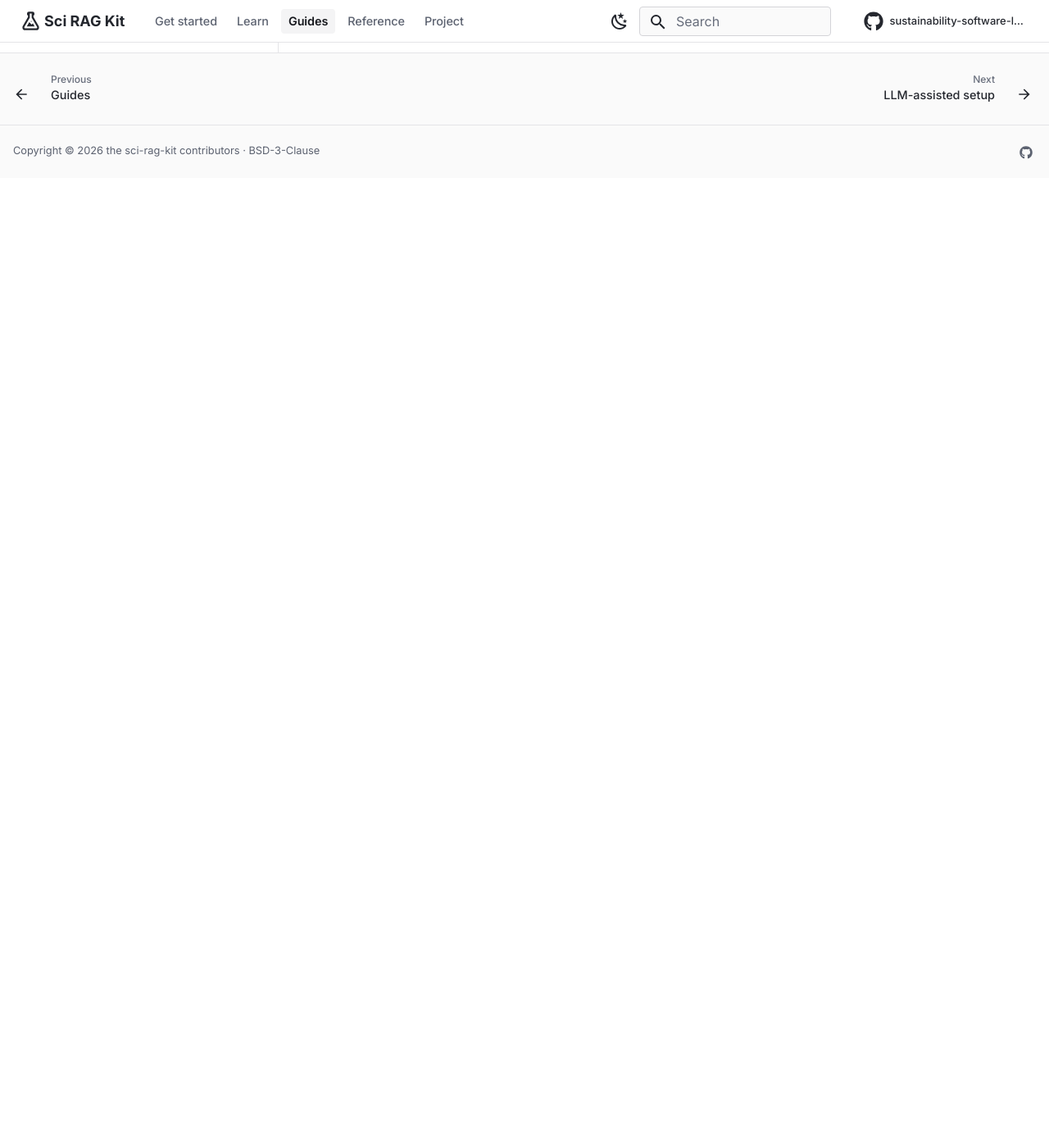
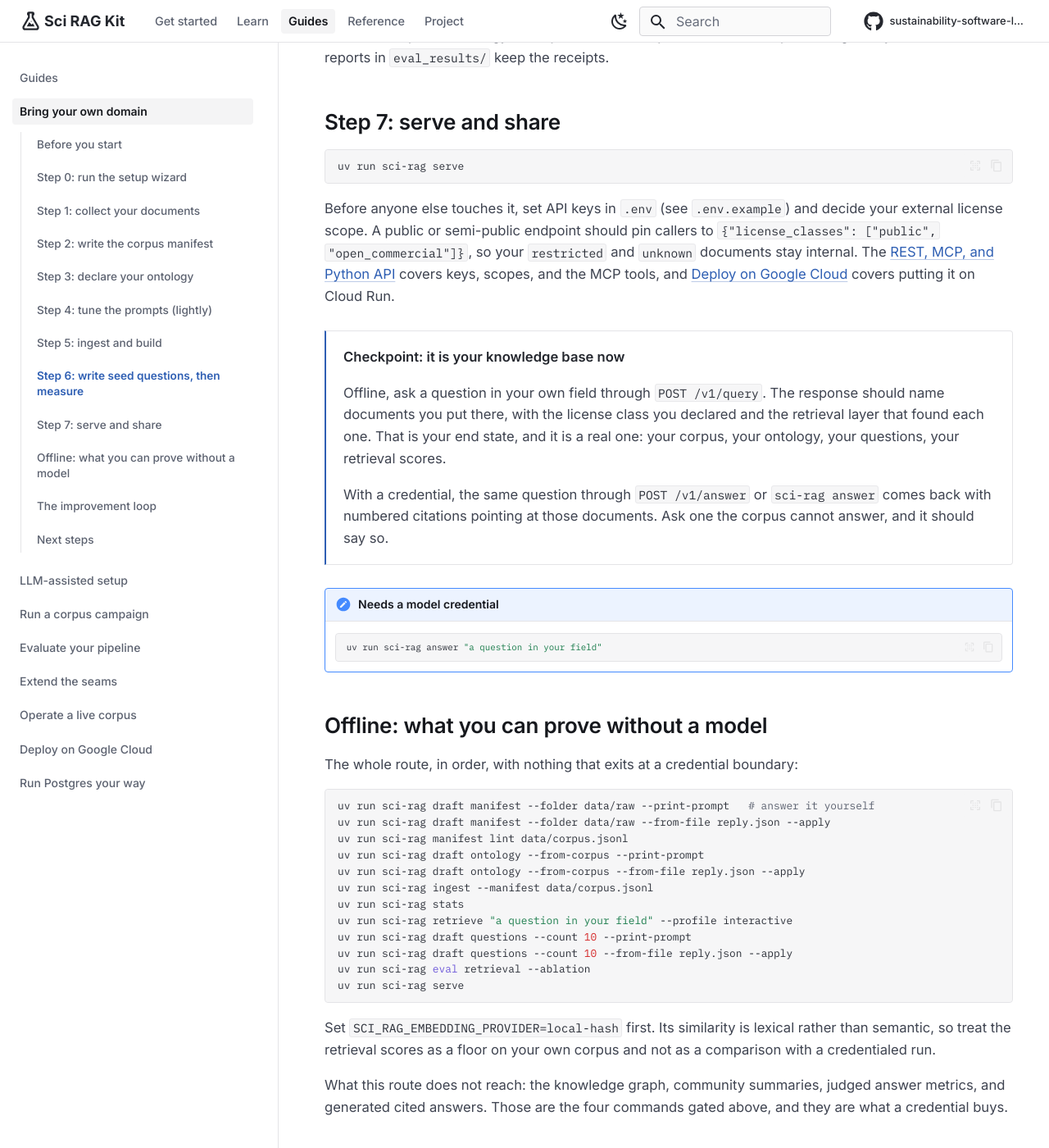
Before and after one commit to sustainability-software-lab/sci-rag-kit, an MkDocs documentation site: the page built from docs/bring-your-own-domain.md, in a window 1280 px wide and 1400 px high, scrolled down 9203 px. Shown: the whole window at 82% size. Built offline with MkDocs 1.6.1 and Material for MkDocs 9.7.7, drawn with Linux system fonts in a browser that asks for light colours; nearby versions of some CDN libraries; library files that are not in the unit come from our copies; before the commit the page ends 9420 px from its top, so only the background shows below that; some of the changed text lies outside the part shown.

Commit message:
docs: give the domain tutorial an honest offline branch (#230)
The tutorial advertised a route without credentials and told offline readers
to use --print-prompt and --from-file throughout. That covers the drafters. It
does not cover graph extract, graph communities, eval answers, or the
cited-answer checkpoint, none of which has an offline lane, so an offline
reader reached four commands that exit 1 and no end state of their own.

Those four are now gated behind an explicit credentialed marker, and the page
opens by naming both end states before the first command. The offline reader
finishes with their corpus ingested, their ontology and seed questions
written and validated, and retrieval scored on their own documents, which is
reached by succeeding rather than by an expected failure. A new section
collects that route in one place.

A guard keeps every one of the four inside a credentialed block, keyed on the
marker a reader actually sees.

Closes #172

````diff
--- a/docs/bring-your-own-domain.md
+++ b/docs/bring-your-own-domain.md
@@ -14,7 +14,7 @@ corpus manifest, and a few environment variables.
   <div><strong>You'll build</strong>A knowledge base over your own corpus</div>
   <div><strong>You'll need</strong>Documents on disk and a working quickstart</div>
   <div><strong>Time</strong>An afternoon for a first serious pass</div>
-  <div><strong>Credentials</strong>Recommended, and there is a path without them</div>
+  <div><strong>Credentials</strong>Needed for the graph and cited answers; steps 1 to 6 have an offline route</div>
   <div><strong>Tested with</strong>v0.3</div>
 </div>
 
@@ -27,8 +27,28 @@ treatment, and you have 60 PDFs of papers, theses, and technical reports.
 |---|---|---|
 | A finished [quickstart](quickstart.md) | The database and schema have to exist before anything here lands in them | `uv run sci-rag doctor` |
 | Your documents on disk, usually under `data/raw/` | Every step below reads them | `ls data/raw \| wc -l` |
-| A model credential | The drafters and the graph extractor call a model. Without one, use `--print-prompt` and `--from-file` throughout | `grep SCI_RAG_GOOGLE .env` |
+| A model credential | Four steps need one; the rest of the tutorial does not. See the two routes below | `grep SCI_RAG_GOOGLE .env` |
 | A domain expert's attention, for one hour | Step 6 needs questions somebody can vouch for, and nothing substitutes | |
+
+This tutorial has two end states, and you should know now which one is yours.
+
+**With a model credential** you finish with your corpus ingested, a knowledge
+graph over your own ontology, community summaries, retrieval scored against
+your own questions, judged answers, and a cited answer to a question in your
+field. That is the full result, and it is the one to aim at.
+
+**Without one** you finish with your corpus ingested, your ontology and seed
+questions written and validated, and retrieval scored against those questions
+on your own documents. Four commands are unavailable: `graph extract`,
+`graph communities`, `eval answers`, and `sci-rag answer`. The graph, the
+judged answer metrics, and the cited answer are what a credential buys. The
+drafters stay available either way through `--print-prompt` and `--from-file`,
+which render the corpus-grounded prompt for you to answer yourself and read
+the reply back through the same validation.
+
+Every step below marks the parts that need a credential, and
+[Offline: what you can prove without a model](#offline-what-you-can-prove-without-a-model)
+collects the offline route in one place.
 
 If you got here from `sci-rag new`, setup already wrote the decisions you
 made and the defaults behind them. Quick asks for six setup decisions, plus
@@ -286,12 +306,30 @@ wording moves every downstream number, so re-run
 
 ## Step 5: ingest and build
 
+Ingestion and retrieval run on any embedding provider, including the offline
+one:
+
 ```bash
 uv run sci-rag ingest --manifest data/corpus.jsonl
-uv run sci-rag graph extract
-uv run sci-rag graph communities
 uv run sci-rag stats
+uv run sci-rag retrieve "a question in your field" --profile interactive
 ```
+
+The graph is the part that needs a model. It reads every chunk and asks for
+entities and relationships in your ontology, so there is no offline lane for
+it:
+
+!!! note "Needs a model credential"
+
+    ```bash
+    uv run sci-rag graph extract
+    uv run sci-rag graph communities
+    uv run sci-rag stats
+    ```
+
+    Without a credential these exit 1 at the model boundary. Skip them, keep
+    reading, and come back when you have one: nothing later in this tutorial
+    depends on the graph except the graph's own checkpoint below.
 
 <div class="srag-checkpoint" markdown>
 **Checkpoint: the corpus and the graph both look like your field**
@@ -305,11 +343,16 @@ distributed the way you declared them.
 `sci-rag retrieve "some question" --profile interactive`: the top chunks should
 be recognizable, and the stage table tells you which layer found each one.
 
-`sci-rag stats` after `graph extract`: a 50-document corpus should show entities
-in the low hundreds. Near zero means the ontology and the corpus are talking
-past each other, usually because the types are too abstract or the documents
-too thin. Thousands means the types are too loose. Either way, go back to
-step 3 and redraft with `--refine`.
+`sci-rag stats` after `graph extract`, if you ran it: a 50-document corpus
+should show entities in the low hundreds. Near zero means the ontology and the
+corpus are talking past each other, usually because the types are too abstract
+or the documents too thin. Thousands means the types are too loose. Either way,
+go back to step 3 and redraft with `--refine`.
+
+Offline, the first two readings are your checkpoint and there are no entities
+to count. A corpus that ingests cleanly and retrieves recognizable chunks is
+the whole of what this step can prove without a model, and it is worth
+proving.
 </div>
 
 ## Step 6: write seed questions, then measure
@@ -353,8 +396,17 @@ Then:
 
 ```bash
 uv run sci-rag eval retrieval --ablation   # which layers contribute on your corpus
-uv run sci-rag eval answers                # generated answers, graded by the blind judge
 ```
+
+That one runs offline. It scores retrieval on your own corpus against your own
+questions, and the ablation table is where the improvement loop below starts.
+Judging generated answers is a second pass and it needs a model:
+
+!!! note "Needs a model credential"
+
+    ```bash
+    uv run sci-rag eval answers   # generated answers, graded by the blind judge
+    ```
 
 Read the ablation table by comparing every row against `full_deep`. If
 `no_graph` matches `full_deep`, your graph is not contributing yet
@@ -380,10 +432,49 @@ and `unknown` documents stay internal. The
 <div class="srag-checkpoint" markdown>
 **Checkpoint: it is your knowledge base now**
 
-A question in your own field, asked through `sci-rag answer` or through
-`POST /v1/query`, comes back with numbered citations pointing at documents you
-put there. Ask one the corpus cannot answer, and it should say so.
+Offline, ask a question in your own field through `POST /v1/query`. The
+response should name documents you put there, with the license class you
+declared and the retrieval layer that found each one. That is your end state,
+and it is a real one: your corpus, your ontology, your questions, your
+retrieval scores.
+
+With a credential, the same question through `POST /v1/answer` or
+`sci-rag answer` comes back with numbered citations pointing at those
+documents. Ask one the corpus cannot answer, and it should say so.
 </div>
+
+!!! note "Needs a model credential"
+
+    ```bash
+    uv run sci-rag answer "a question in your field"
+    ```
+
+## Offline: what you can prove without a model
+
+The whole route, in order, with nothing that exits at a credential boundary:
+
+```bash
+uv run sci-rag draft manifest --folder data/raw --print-prompt   # answer it yourself
+uv run sci-rag draft manifest --folder data/raw --from-file reply.json --apply
+uv run sci-rag manifest lint data/corpus.jsonl
+uv run sci-rag draft ontology --from-corpus --print-prompt
+uv run sci-rag draft ontology --from-corpus --from-file reply.json --apply
+uv run sci-rag ingest --manifest data/corpus.jsonl
+uv run sci-rag stats
+uv run sci-rag retrieve "a question in your field" --profile interactive
+uv run sci-rag draft questions --count 10 --print-prompt
+uv run sci-rag draft questions --count 10 --from-file reply.json --apply
+uv run sci-rag eval retrieval --ablation
+uv run sci-rag serve
+```
+
+Set `SCI_RAG_EMBEDDING_PROVIDER=local-hash` first. Its similarity is lexical
+rather than semantic, so treat the retrieval scores as a floor on your own
+corpus and not as a comparison with a credentialed run.
+
+What this route does not reach: the knowledge graph, community summaries,
+judged answer metrics, and generated cited answers. Those are the four
+commands gated above, and they are what a credential buys.
 
 ## The improvement loop
 
````
Also changed, not shown: 1 other file.
